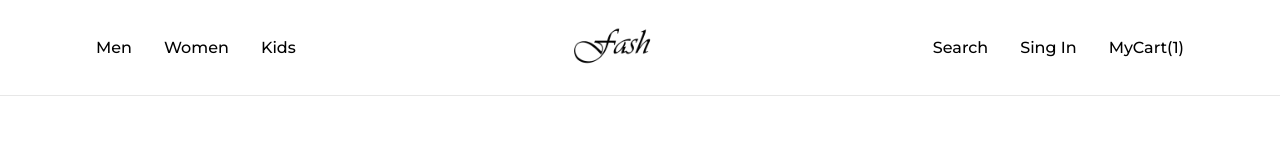
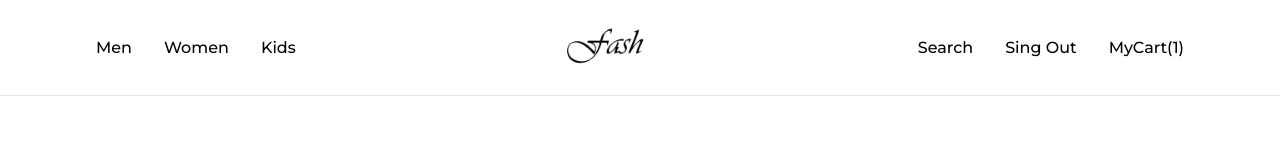
Before and after one commit to Manou-Codeur/e-commerce-app, a React (Create React App) app: page /home in a window 1280 px wide. Shown: the top 160 px of the page. Built offline with nearby package versions, Linux system fonts and the light colour scheme; no server answers; sample sign-in values are in the browser's storage.

Commit message:
added connection between firebase auth and localstorage

```diff
--- a/src/components/reuseable/navBar/navBar.jsx
+++ b/src/components/reuseable/navBar/navBar.jsx
@@ -21,6 +21,25 @@ const NavBar = () => {
   const [loginOpen, setLoginOpen] = useState(false);
   const [singupOpen, setSingupOpen] = useState(false);
   const [passwordResetOpen, setPasswordReset] = useState(false);
+  //this state is used to force rerendering login/logout
+  const [render, setRender] = useState(false);
+
+  const userAuthed = JSON.parse(localStorage.getItem("user-authed"));
+
+  const SingOut_SingIn = () => {
+    //sing out
+    if (userAuthed) {
+      localStorage.setItem("user-authed", JSON.stringify(false));
+      firebase.doSignOut();
+      setRender(prev => !prev);
+    }
+
+    //sing in
+    else {
+      setLoginOpen(true);
+      setRender(prev => !prev);
+    }
+  };
 
   return (
     <div className="nav-bar">
@@ -44,8 +63,8 @@ const NavBar = () => {
         <a className="nav-bar__links" onClick={() => setSearchOpen(true)}>
           Search
         </a>
-        <a className="nav-bar__links" onClick={() => setLoginOpen(true)}>
-          Sing In
+        <a className="nav-bar__links" onClick={SingOut_SingIn}>
+          {userAuthed ? "Sing Out" : "Sing In"}
         </a>
         <Link className="nav-bar__links" to="/cart">
           MyCart(1)
@@ -85,8 +104,8 @@ const NavBar = () => {
         >
           Search
         </a>
-        <a className="nav-bar__links--white" onClick={() => setLoginOpen(true)}>
-          Sing In
+        <a className="nav-bar__links--white" onClick={SingOut_SingIn}>
+          {userAuthed ? "Sing Out" : "Sing In"}
         </a>
         <Link className="nav-bar__links--white" to="/cart">
           MyCart(1)
--- a/src/server/firebase/firebase-config.js
+++ b/src/server/firebase/firebase-config.js
@@ -24,21 +24,23 @@ class Firebase {
     this.db = app.database();
   }
 
+  //auth methods
   doCreateUserWithEmailAndPassword = (email, password) => {
     return this.auth.createUserWithEmailAndPassword(email, password);
   };
 
-  //method to singin a user
   doSignInWithEmailAndPassword = (email, password) => {
     return this.auth.signInWithEmailAndPassword(email, password);
   };
 
-  //method to reset the password
   doResetPassword = email => this.auth.sendPasswordResetEmail(email);
 
-  //method to singout a user
   doSignOut = () => {
     return this.auth.signOut();
+  };
+
+  isUserAuthenticated = funct => {
+    return this.auth.onAuthStateChanged(funct);
   };
 
   //db methods
```
Also changed, not shown: 1 other file (tests, documents, lock files or other folders).
